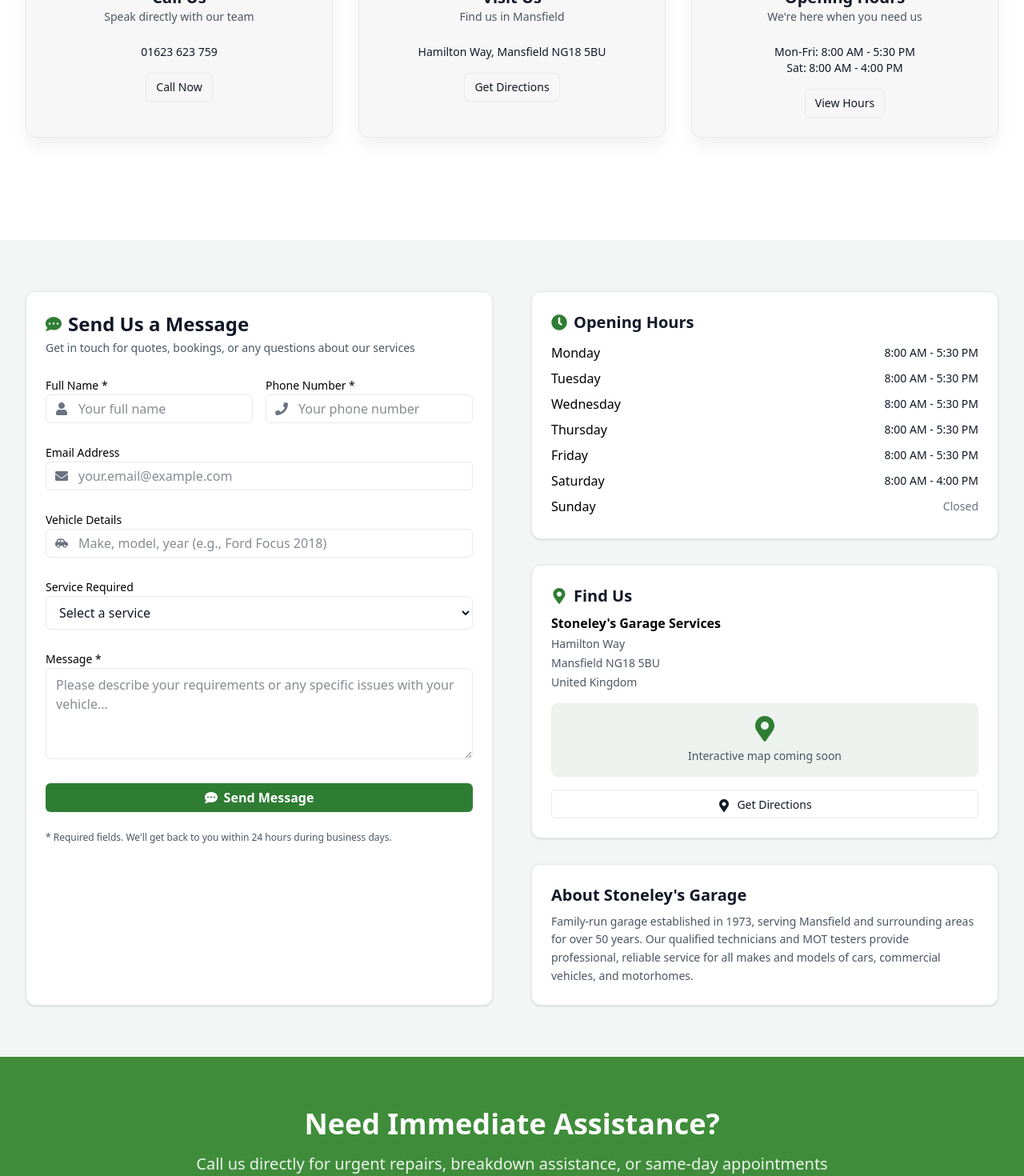
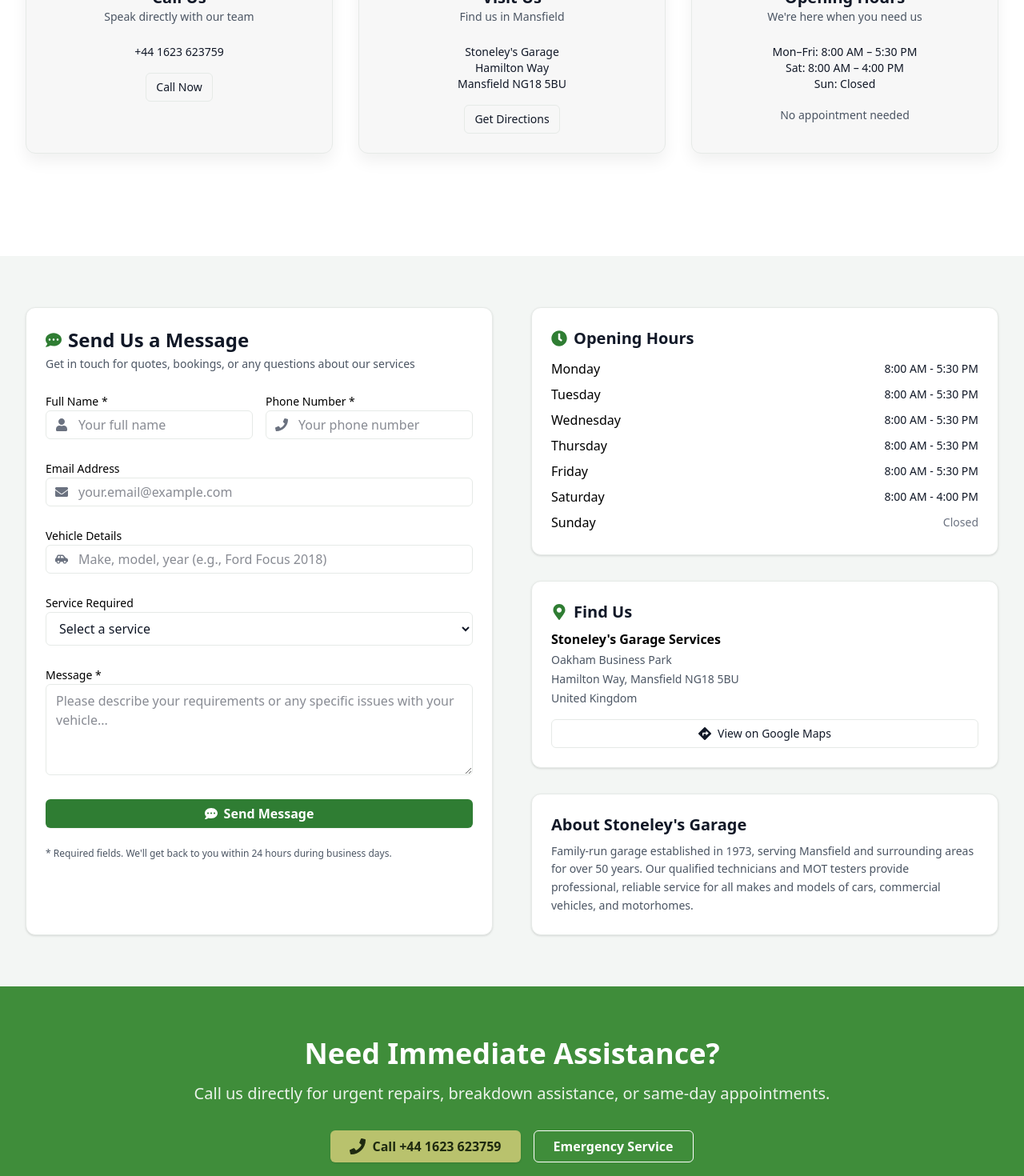
Before and after one commit to shandiru/stonelys, a React (Vite) app: page /contact in a window 1280 px wide. Shown: the part 620-2090 px from the top of the page at 80% size. Built offline with nearby package versions, Linux system fonts and the light colour scheme.

Commit message:
fix contact

```diff
--- a/src/components/Contact/Cards.jsx
+++ b/src/components/Contact/Cards.jsx
@@ -1,4 +1,3 @@
-// File: ContactCards.jsx
 import React from "react";
 import { FaPhone, FaMapMarkerAlt, FaClock } from "react-icons/fa";
 
@@ -57,9 +56,9 @@ export default function ContactCards() {
             icon={<FaPhone className="h-6 w-6" />}
             title="Call Us"
             subtitle="Speak directly with our team"
-            body={"01623 623 759"}
+            body="+44 1623 623759"
             cta={
-              <a href="tel:01623623759">
+              <a href="tel:+441623623759">
                 <button
                   className="h-9 rounded-md border px-3 text-sm font-medium"
                   style={{ borderColor: palette.border, color: palette.text, background: "transparent" }}
@@ -75,12 +74,12 @@ export default function ContactCards() {
             icon={<FaMapMarkerAlt className="h-6 w-6" />}
             title="Visit Us"
             subtitle="Find us in Mansfield"
-            body={"Hamilton Way, Mansfield NG18 5BU"}
+            body={`Stoneley's Garage\nHamilton Way\nMansfield NG18 5BU`}
             cta={
               <a
-                href="https://maps.google.com/?q=Hamilton+Way,+Mansfield+NG18+5BU"
+                href="https://www.google.com/maps/place/Stoneley's+Garage+Services/data=!4m2!3m1!1s0x0:0x5a644c3262063baf?sa=X&ved=1t:2428&hl=en-GB&ictx=111"
                 target="_blank"
-                rel="noreferrer"
+                rel="noopener noreferrer"
               >
                 <button
                   className="h-9 rounded-md border px-3 text-sm font-medium"
@@ -97,14 +96,11 @@ export default function ContactCards() {
             icon={<FaClock className="h-6 w-6" />}
             title="Opening Hours"
             subtitle="We're here when you need us"
-            body={`Mon-Fri: 8:00 AM - 5:30 PM\nSat: 8:00 AM - 4:00 PM`}
+            body={`Mon–Fri: 8:00 AM – 5:30 PM\nSat: 8:00 AM – 4:00 PM\nSun: Closed`}
             cta={
-              <button
-                className="h-9 rounded-md border px-3 text-sm font-medium"
-                style={{ borderColor: palette.border, color: palette.text, background: "transparent" }}
-              >
-                View Hours
-              </button>
+              <span className="text-sm" style={{ color: palette.muted }}>
+                No appointment needed
+              </span>
             }
           />
         </div>
--- a/src/components/Contact/ContactSection.jsx
+++ b/src/components/Contact/ContactSection.jsx
@@ -8,6 +8,7 @@ import {
   FaCarSide,
   FaClock,
   FaMapMarkerAlt,
+  FaDirections,
 } from "react-icons/fa";
 
 const palette = {
@@ -15,7 +16,7 @@ const palette = {
   badge: "#E7F3E9",       // soft green for icon chips
   text: "#111827",        // headings
   muted: "#4B5563",       // body copy
-  sectionBg: "#F3F6F4",   // page light bg (muted/30 feel)
+  sectionBg: "#F3F6F4",   // page light bg
   cardBg: "#FFFFFF",      // cards
   border: "#E6EAE7",      // subtle borders
 };
@@ -145,36 +146,33 @@ export default function ContactSection() {
               <div className="space-y-1 mb-4">
                 <p className="font-semibold">Stoneley&apos;s Garage Services</p>
                 <p className="text-sm" style={{ color: palette.muted }}>
-                  Hamilton Way
+                  Oakham Business Park
                 </p>
                 <p className="text-sm" style={{ color: palette.muted }}>
-                  Mansfield NG18 5BU
+                  Hamilton Way, Mansfield NG18 5BU
                 </p>
                 <p className="text-sm" style={{ color: palette.muted }}>
                   United Kingdom
                 </p>
               </div>
 
-              <div
-                className="rounded-lg p-4 text-center"
-                style={{ backgroundColor: "#EDF2EE" }}
+              <a
+                href="https://www.google.com/maps/place/Stoneley's+Garage+Services/data=!4m2!3m1!1s0x0:0x5a644c3262063baf"
+                target="_blank"
+                rel="noopener noreferrer"
               >
-                <FaMapMarkerAlt
-                  className="mx-auto mb-2 h-8 w-8"
-                  style={{ color: palette.primary }}
-                />
-                <p className="text-sm" style={{ color: palette.muted }}>
-                  Interactive map coming soon
-                </p>
-              </div>
-
-              <button
-                className="mt-4 h-9 w-full rounded-md border px-4 py-2 text-sm font-medium"
-                style={{ borderColor: palette.border, color: palette.text, background: "transparent" }}
-              >
-                <FaMapMarkerAlt className="mr-2 inline h-4 w-4" />
-                Get Directions
-              </button>
+                <button
+                  className="h-9 w-full rounded-md border px-4 py-2 text-sm font-medium flex items-center justify-center"
+                  style={{
+                    borderColor: palette.border,
+                    color: palette.text,
+                    background: "#fff",
+                  }}
+                >
+                  <FaDirections className="mr-2 h-4 w-4" />
+                  View on Google Maps
+                </button>
+              </a>
             </SideCard>
 
             {/* About */}
@@ -193,7 +191,7 @@ export default function ContactSection() {
   );
 }
 
-/* ---------- small pieces ---------- */
+/* ---------- Components ---------- */
 
 function FormInput({ id, label, placeholder, icon, type = "text" }) {
   return (
--- a/src/components/Contact/EmergencyCTA.jsx
+++ b/src/components/Contact/EmergencyCTA.jsx
@@ -1,13 +1,12 @@
-// File: EmergencyCTA.jsx
 import React from "react";
 import { FaPhone } from "react-icons/fa";
 
 const palette = {
-  primary: "#3F8D3A",          // solid green background from the screenshot
+  primary: "#3F8D3A",          // green background
   fgOnPrimary: "#FFFFFF",      // white text on green
-  secondaryBg: "#B9C26D",      // olive call button (left)
+  secondaryBg: "#B9C26D",      // olive green for call button
   secondaryText: "#1F2A10",    // dark text on olive
-  outline: "#FFFFFF",          // white outline for the right button
+  outline: "#FFFFFF",          // outline color
 };
 
 export default function EmergencyCTA() {
@@ -22,40 +21,33 @@ export default function EmergencyCTA() {
         </h2>
 
         <p className="text-xl mb-8 opacity-90">
-          Call us directly for urgent repairs, breakdown assistance, or same-day appointments
+          Call us directly for urgent repairs, breakdown assistance, or same-day appointments.
         </p>
 
         <div className="flex flex-col sm:flex-row gap-4 justify-center">
-          {/* Call button */}
-          <a href="tel:01623623759" className="inline-block">
+          {/* Call Now Button */}
+          <a href="tel:+441623623759" className="inline-block">
             <button
-              className="inline-flex items-center justify-center gap-2 h-10 rounded-md px-6 font-semibold"
+              className="inline-flex items-center justify-center gap-2 h-10 rounded-md px-6 font-semibold shadow transition-transform hover:scale-105"
               style={{
                 backgroundColor: palette.secondaryBg,
                 color: palette.secondaryText,
               }}
             >
               <FaPhone className="h-5 w-5" />
-              Call 01623 623 759
+              Call +44 1623 623759
             </button>
           </a>
 
-          {/* Emergency Service (outline) */}
+          {/* Emergency Service Button */}
           <button
-            className="inline-flex items-center justify-center gap-2 h-10 rounded-md px-6 font-semibold transition-colors"
+            className="inline-flex items-center justify-center gap-2 h-10 rounded-md px-6 font-semibold border transition duration-300 hover:bg-white hover:text-green-900"
             style={{
               backgroundColor: "transparent",
               color: palette.fgOnPrimary,
-              border: `1px solid ${palette.outline}`,
+              borderColor: palette.outline,
             }}
-            onMouseEnter={(e) => {
-              e.currentTarget.style.backgroundColor = palette.fgOnPrimary;
-              e.currentTarget.style.color = palette.primary;
-            }}
-            onMouseLeave={(e) => {
-              e.currentTarget.style.backgroundColor = "transparent";
-              e.currentTarget.style.color = palette.fgOnPrimary;
-            }}
+            onClick={() => window.open("tel:+441623623759", "_self")}
           >
             Emergency Service
           </button>
```
